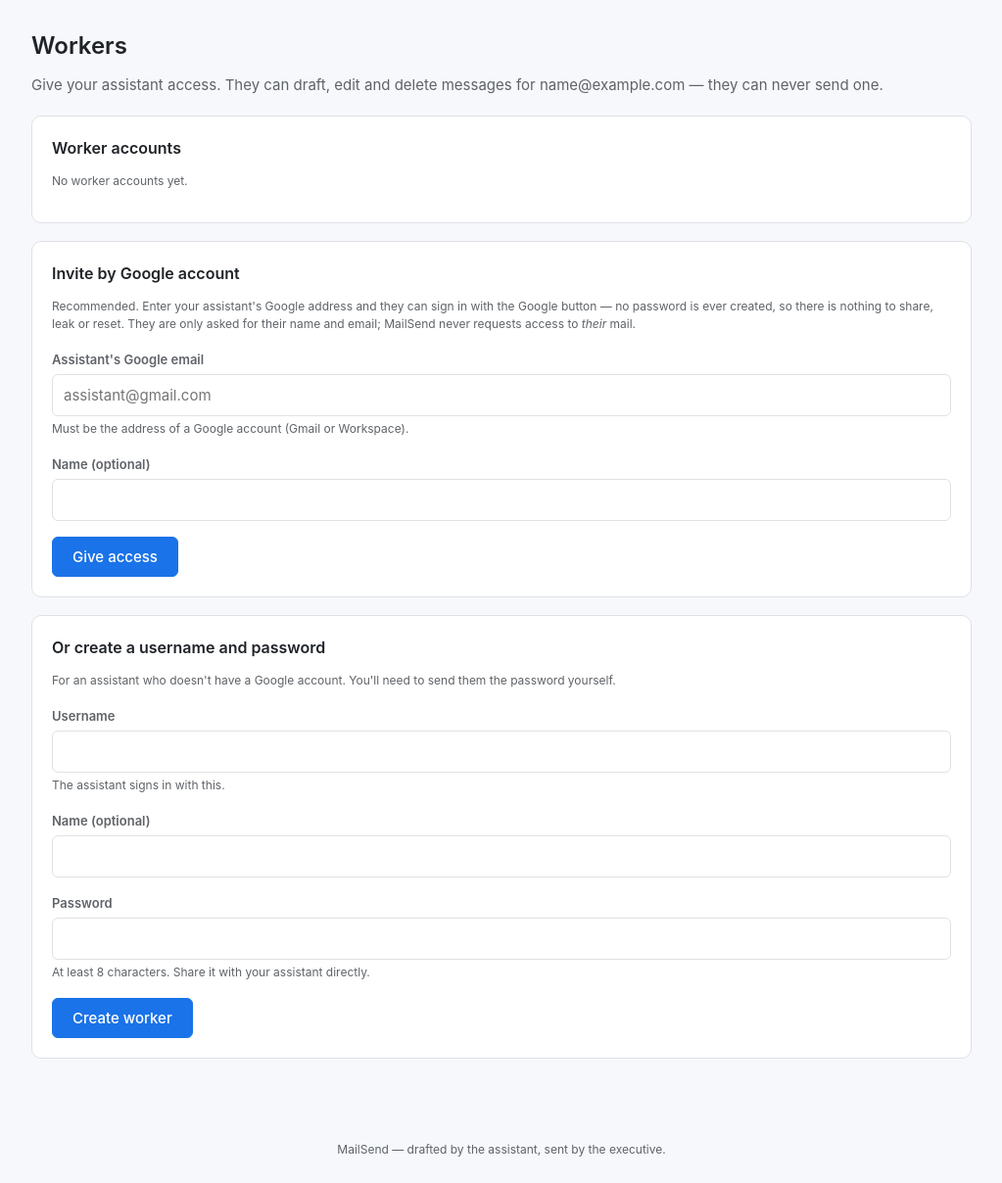
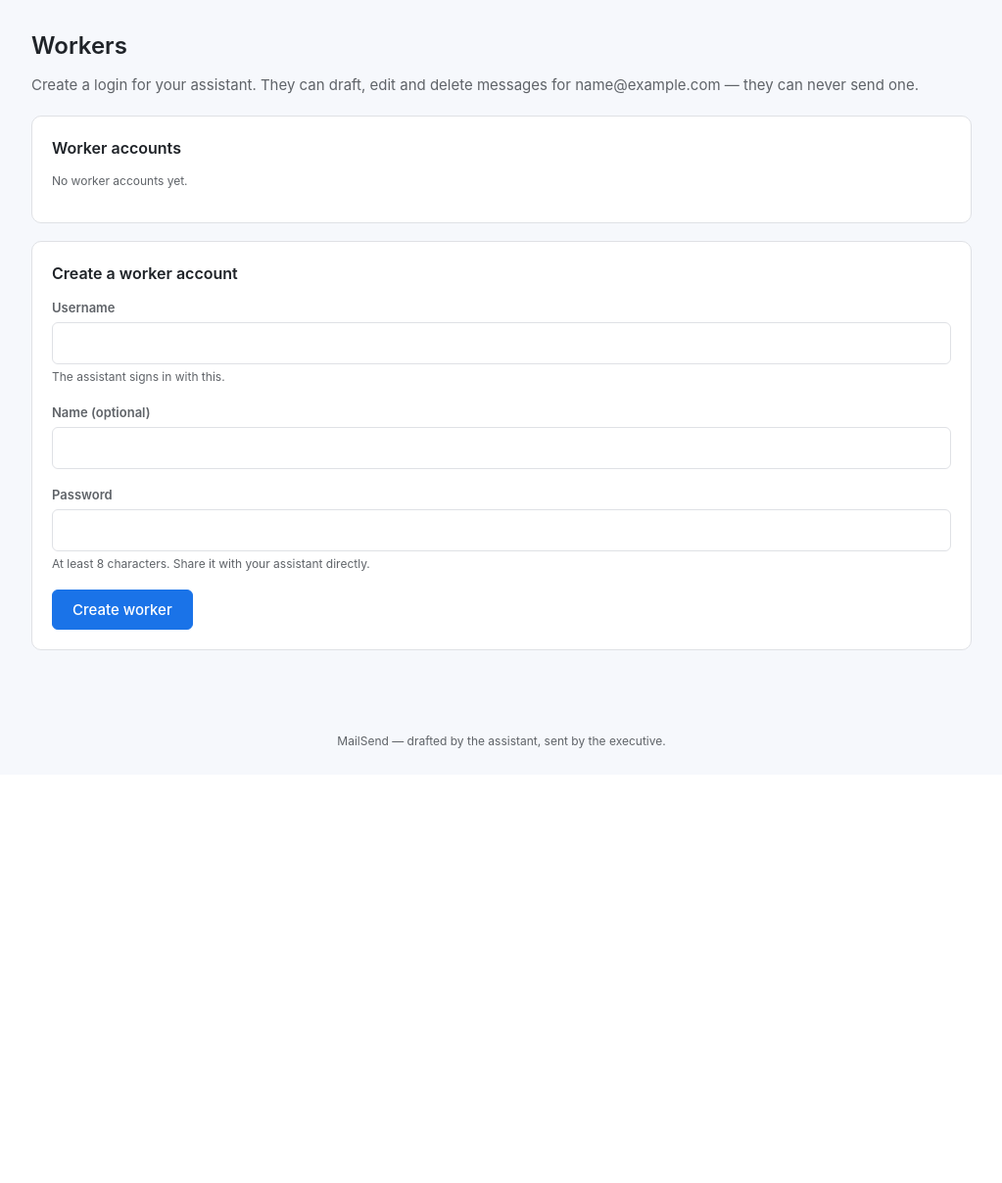
Before and after one commit to GeorgeDai333/MailSend, a Django app: page /workers/ in a window 1280 px wide. Shown: the part 60-1268 px from the top of the page at 98% size, without its empty margins (128-1151 px from the left). After the commit the page ends 824 px from the top, so only its background shows below. Run offline with Django 5.2, Linux system fonts and the light colour scheme; the visitor is signed in with stand-in values (Sample User, id 1); data comes from the database, SQL or seed files in the repository.

Commit message:
Revert Google sign-in for assistants
Reverts 1d8f529. Assistants sign in with a username and password issued
by their executive, and any Google sign-in is an executive again.

Migrations 0002/0003 are kept rather than deleted because they are
already applied to the live database; 0004 drops the auth_method column
forward so migration history stays linear and consistent with what is
deployed.

Note this also restores GOOGLE_ALLOWED_EMAILS to gating every Google
sign-in, which is coherent now that every Google user is an executive.

Co-Authored-By: Claude Opus 5 <noreply@anthropic.com>

```diff
--- a/core/forms.py
+++ b/core/forms.py
@@ -107,40 +107,6 @@ class SignatureForm(forms.ModelForm):
         }
 
 
-class AssistantInviteForm(forms.Form):
-    """An executive granting an assistant access by their Google address.
-
-    No password is ever created or shared — Google vouches that the person
-    signing in controls that mailbox.
-    """
-
-    email = forms.EmailField(
-        label="Assistant's Google email",
-        widget=forms.EmailInput(
-            attrs={"class": "form-control", "placeholder": "assistant@gmail.com"}
-        ),
-        help_text="Must be the address of a Google account (Gmail or Workspace).",
-    )
-    display_name = forms.CharField(
-        max_length=200,
-        required=False,
-        label="Name (optional)",
-        widget=forms.TextInput(attrs={"class": "form-control"}),
-    )
-
-    def clean_email(self):
-        email = self.cleaned_data["email"].strip().lower()
-        existing = User.objects.filter(email__iexact=email).first()
-        if existing:
-            if existing.is_executive:
-                raise ValidationError(
-                    "That address already has an executive account, so it "
-                    "cannot also be an assistant."
-                )
-            raise ValidationError("That person already has an assistant account.")
-        return email
-
-
 class WorkerCreateForm(forms.Form):
     """An executive issuing credentials for their assistant."""
 
--- a/core/views.py
+++ b/core/views.py
@@ -15,7 +15,6 @@ from django.views.decorators.http import require_POST
 
 from . import google_oauth
 from .forms import (
-    AssistantInviteForm,
     EmailForm,
     SignatureForm,
     StyledLoginForm,
@@ -26,7 +25,6 @@ from .gmail import SendError, send_email
 from .models import Attachment, Email, User
 
 OAUTH_STATE_KEY = "google_oauth_state"
-OAUTH_SCOPES_KEY = "google_oauth_scopes"
 
 
 # --- access control ---------------------------------------------------------
@@ -131,12 +129,7 @@ def logout_view(request):
 
 
 def google_start(request):
-    """Kick off the Google consent screen.
-
-    `?role=assistant` requests identity-only scopes. An assistant never sends
-    mail, so they are never asked to grant Gmail access — which also keeps
-    their consent screen free of any sensitive-scope warning.
-    """
+    """Kick off the Google consent screen."""
     if not google_oauth.is_configured():
         messages.error(
             request,
@@ -144,15 +137,9 @@ def google_start(request):
             "GOOGLE_CLIENT_SECRET in the .env file.",
         )
         return redirect("landing")
-
-    as_assistant = request.GET.get("role") == "assistant"
-    scopes = (
-        settings.GOOGLE_BASIC_SCOPES if as_assistant else settings.GOOGLE_SCOPES
-    )
     state = secrets.token_urlsafe(32)
     request.session[OAUTH_STATE_KEY] = state
-    request.session[OAUTH_SCOPES_KEY] = scopes
-    return redirect(google_oauth.build_auth_url(state, scopes))
+    return redirect(google_oauth.build_auth_url(state))
 
 
 def google_callback(request):
@@ -189,54 +176,35 @@ def google_callback(request):
         messages.error(request, "Google did not share an email address.")
         return redirect("landing")
 
-    user = User.objects.filter(email__iexact=email_address).first()
-    created = False
+    allowed = settings.GOOGLE_ALLOWED_EMAILS
+    if allowed and email_address not in allowed:
+        messages.error(
+            request, f"{email_address} is not permitted to use this MailSend instance."
+        )
+        return redirect("landing")
 
-    if user is None:
-        # Nobody has invited this address, so they are signing themselves up as
-        # an executive. The allowlist gates exactly this case — it must not
-        # block assistants their executive has already invited.
-        allowed = settings.GOOGLE_ALLOWED_EMAILS
-        if allowed and email_address not in allowed:
-            messages.error(
-                request,
-                f"{email_address} is not permitted to use this MailSend instance.",
-            )
-            return redirect("landing")
-        user = User.objects.create(
-            username=email_address,
-            email=email_address,
-            role=User.Role.EXECUTIVE,
-            auth_method=User.AuthMethod.GOOGLE,
-        )
-        created = True
+    user, created = User.objects.get_or_create(
+        email__iexact=email_address,
+        defaults={
+            "username": email_address,
+            "email": email_address,
+            "role": User.Role.EXECUTIVE,
+        },
+    )
+    if created or not user.display_name:
+        user.display_name = profile.get("name", "") or user.display_name
+        user.email = email_address
+        user.save(update_fields=["display_name", "email"])
 
-    if user.is_assistant and not user.signs_in_with_google:
+    if user.is_assistant:
         messages.error(
             request,
-            "That account signs in with a username and password issued by your "
-            "executive, not with Google.",
+            "That Google account belongs to an assistant. Assistants sign in "
+            "with the username and password issued by their executive.",
         )
         return redirect("login")
 
-    if not user.is_active:
-        messages.error(request, "That account has been disabled.")
-        return redirect("landing")
-
-    if not user.display_name:
-        user.display_name = profile.get("name", "") or ""
-        user.save(update_fields=["display_name"])
-
-    # Only executives send mail, so only executives get Gmail tokens stored.
-    # An assistant's grant is identity-only and deliberately discarded.
-    if user.is_executive:
-        granted_scopes = request.session.pop(
-            OAUTH_SCOPES_KEY, settings.GOOGLE_SCOPES
-        )
-        google_oauth.store_tokens(user, payload, granted_scopes)
-    else:
-        request.session.pop(OAUTH_SCOPES_KEY, None)
-
+    google_oauth.store_tokens(user, payload, settings.GOOGLE_SCOPES)
     login(request, user, backend="django.contrib.auth.backends.ModelBackend")
 
     if created:
@@ -506,78 +474,37 @@ def exec_signature(request):
 
 @executive_required
 def exec_workers(request):
-    """Issue and manage the assistant accounts for this mailbox.
-
-    Two ways in: invite by Google address (no password ever exists), or issue
-    a username and password for an assistant without a Google account.
-    """
-    invite_form = AssistantInviteForm()
-    form = WorkerCreateForm()
-
+    """Issue and manage the assistant (worker) accounts for this mailbox."""
     if request.method == "POST":
-        if "invite" in request.POST:
-            invite_form = AssistantInviteForm(request.POST)
-            if invite_form.is_valid():
-                email_address = invite_form.cleaned_data["email"]
-                worker = User(
-                    username=email_address,
-                    email=email_address,
-                    display_name=invite_form.cleaned_data["display_name"],
-                    role=User.Role.ASSISTANT,
-                    auth_method=User.AuthMethod.GOOGLE,
-                    executive=request.user,
-                )
-                # No password exists for this account at all, so there is
-                # nothing to leak, guess or reuse.
-                worker.set_unusable_password()
-                worker.save()
-                messages.success(
-                    request,
-                    f"{email_address} can now sign in with Google as your "
-                    "assistant. Send them the site link — there is no password "
-                    "to share.",
-                )
-                return redirect("exec_workers")
-        else:
-            form = WorkerCreateForm(request.POST)
-            if form.is_valid():
-                worker = User(
-                    username=form.cleaned_data["username"],
-                    display_name=form.cleaned_data["display_name"],
-                    role=User.Role.ASSISTANT,
-                    auth_method=User.AuthMethod.PASSWORD,
-                    executive=request.user,
-                )
-                worker.set_password(form.cleaned_data["password"])
-                worker.save()
-                messages.success(
-                    request,
-                    f"Worker account “{worker.username}” created. Share the "
-                    "username and password with your assistant.",
-                )
-                return redirect("exec_workers")
+        form = WorkerCreateForm(request.POST)
+        if form.is_valid():
+            worker = User(
+                username=form.cleaned_data["username"],
+                display_name=form.cleaned_data["display_name"],
+                role=User.Role.ASSISTANT,
+                executive=request.user,
+            )
+            worker.set_password(form.cleaned_data["password"])
+            worker.save()
+            messages.success(
+                request,
+                f"Worker account “{worker.username}” created. Share the username "
+                "and password with your assistant.",
+            )
+            return redirect("exec_workers")
+    else:
+        form = WorkerCreateForm()
 
     return render(
         request,
         "executive/workers.html",
-        {
-            "form": form,
-            "invite_form": invite_form,
-            "workers": request.user.assistants.order_by("username"),
-        },
+        {"form": form, "workers": request.user.assistants.order_by("username")},
     )
 
 
 @executive_required
 def exec_worker_password(request, pk):
     worker = get_object_or_404(request.user.assistants, pk=pk)
-    if worker.signs_in_with_google:
-        messages.error(
-            request,
-            f"{worker.username} signs in with Google, so there is no password "
-            "to change.",
-        )
-        return redirect("exec_workers")
     if request.method == "POST":
         form = WorkerPasswordForm(request.POST)
         if form.is_valid():
--- a/templates/executive/workers.html
+++ b/templates/executive/workers.html
@@ -4,7 +4,7 @@
 {% block content %}
 <div class="page-head"><h1>Workers</h1></div>
 <p class="subtitle">
-  Give your assistant access. They can draft, edit and delete messages for
+  Create a login for your assistant. They can draft, edit and delete messages for
   {{ user.email }} — they can never send one.
 </p>
 
@@ -12,26 +12,14 @@
   <h2>Worker accounts</h2>
   {% if workers %}
     <table class="data">
-      <tr><th>Account</th><th>Name</th><th>Sign-in</th><th>Drafts</th><th></th></tr>
+      <tr><th>Username</th><th>Name</th><th>Drafts</th><th></th></tr>
       {% for worker in workers %}
         <tr>
           <td class="mono">{{ worker.username }}</td>
           <td>{{ worker.display_name|default:"—" }}</td>
-          <td>
-            {% if worker.signs_in_with_google %}
-              <span class="badge badge-due">Google</span>
-              {% if worker.invitation_pending %}
-                <span class="badge badge-future">Not signed in yet</span>
-              {% endif %}
-            {% else %}
-              <span class="badge badge-clip">Password</span>
-            {% endif %}
-          </td>
           <td>{{ worker.drafted_emails.count }}</td>
           <td style="text-align:right;">
-            {% if not worker.signs_in_with_google %}
-              <a class="btn" href="{% url 'exec_worker_password' worker.pk %}">Change password</a>
-            {% endif %}
+            <a class="btn" href="{% url 'exec_worker_password' worker.pk %}">Change password</a>
             <form class="inline-form" method="post" action="{% url 'exec_worker_delete' worker.pk %}"
                   onsubmit="return confirm('Remove this worker account? Their drafts are removed too.');">
               {% csrf_token %}
@@ -47,36 +35,7 @@
 </div>
 
 <div class="panel">
-  <h2>Invite by Google account</h2>
-  <p class="help" style="margin-bottom:16px;">
-    Recommended. Enter your assistant's Google address and they can sign in with
-    the Google button — no password is ever created, so there is nothing to
-    share, leak or reset. They are only asked for their name and email; MailSend
-    never requests access to <em>their</em> mail.
-  </p>
-  <form method="post">
-    {% csrf_token %}
-    {% if invite_form.non_field_errors %}<div class="errors">{{ invite_form.non_field_errors }}</div>{% endif %}
-    <div class="field">
-      <label for="{{ invite_form.email.id_for_label }}">{{ invite_form.email.label }}</label>
-      {{ invite_form.email }}
-      <div class="help">{{ invite_form.email.help_text }}</div>
-      {% if invite_form.email.errors %}<div class="errors">{{ invite_form.email.errors }}</div>{% endif %}
-    </div>
-    <div class="field">
-      <label for="{{ invite_form.display_name.id_for_label }}">{{ invite_form.display_name.label }}</label>
-      {{ invite_form.display_name }}
-    </div>
-    <button type="submit" name="invite" value="1" class="btn btn-primary btn-lg">Give access</button>
-  </form>
-</div>
-
-<div class="panel">
-  <h2>Or create a username and password</h2>
-  <p class="help" style="margin-bottom:16px;">
-    For an assistant who doesn't have a Google account. You'll need to send them
-    the password yourself.
-  </p>
+  <h2>Create a worker account</h2>
   <form method="post">
     {% csrf_token %}
     {% if form.non_field_errors %}<div class="errors">{{ form.non_field_errors }}</div>{% endif %}
--- a/templates/landing.html
+++ b/templates/landing.html
@@ -15,7 +15,7 @@
     </div>
   {% endif %}
   <p style="margin-top:18px;font-size:14px;">
-    Working as an assistant? <a href="{% url 'login' %}">Sign in here</a>.
+    Working as an assistant? <a href="{% url 'login' %}">Sign in with your worker account</a>.
   </p>
 </div>
 
```
Also changed, not shown: core/google_oauth.py (+3 -6 lines), core/models.py (+0 -19 lines), core/tests.py (+0 -114 lines), mailsend/settings.py (+2 -7 lines), templates/registration/login.html (+1 -12 lines), README.md, core/migrations/0004_remove_user_auth_method.py (added), 2 other files.
